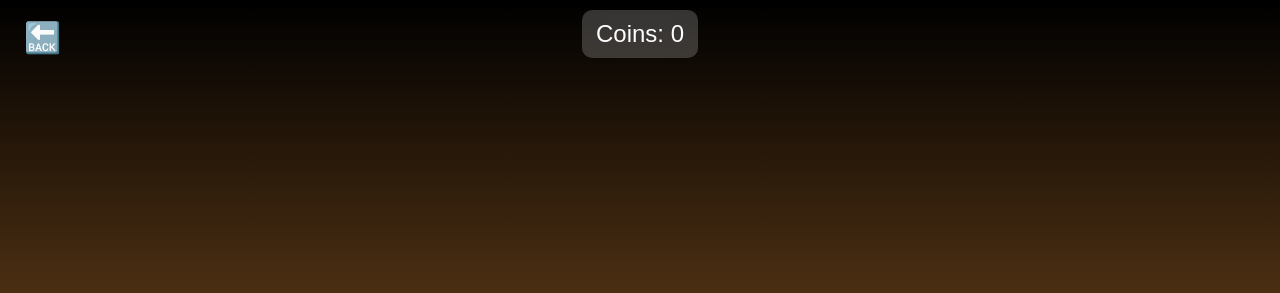
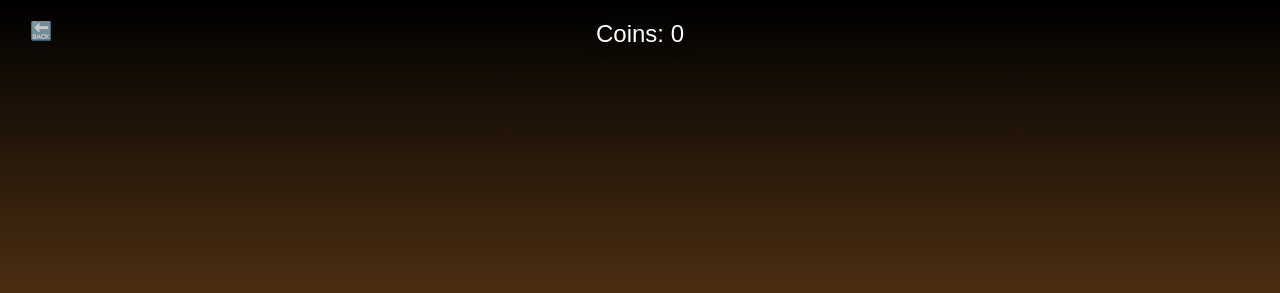
Before and after one commit to Ebisa7/Telecoim, a plain HTML site: page boost.html in a window 1280 px wide. Shown: the top 293 px of the page. Drawn offline with Linux system fonts and the light colour scheme.

Commit message:
Update boost.html

```diff
--- a/boost.html
+++ b/boost.html
@@ -17,14 +17,17 @@
     }
 
     .backButton {
-        font-size: 30px;
-        padding: 10px 14px;
-        border: none;
-        cursor: pointer;
         position: absolute;
         top: 10px;
         left: 10px;
+        font-size: 18px;
+        padding: 10px 20px;
         background: none;
+        border: none;
+        border-radius: 10px;
+        cursor: pointer;
+        transition: background-color 0.2s, color 0.2s;
+        opacity: 0.8;
         color: white;
     }
 
@@ -33,7 +36,7 @@
         position: absolute;
         top: 10px;
         text-align: center;
-        background: rgba(255, 255, 255, 0.2);
+        background: none;
         padding: 10px 14px;
         border-radius: 10px;
         color: white;
```
